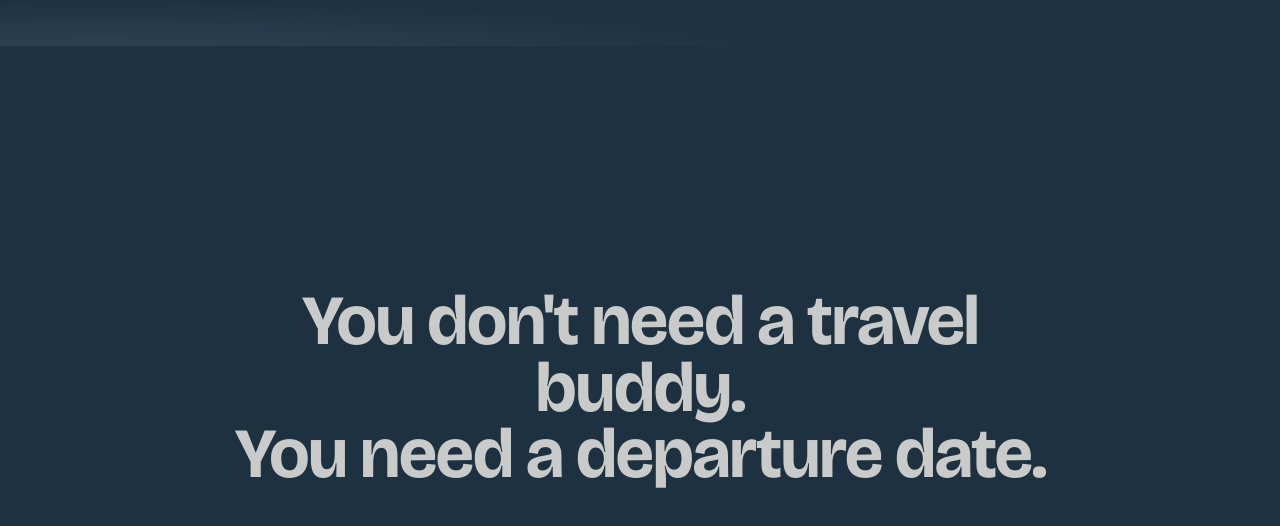
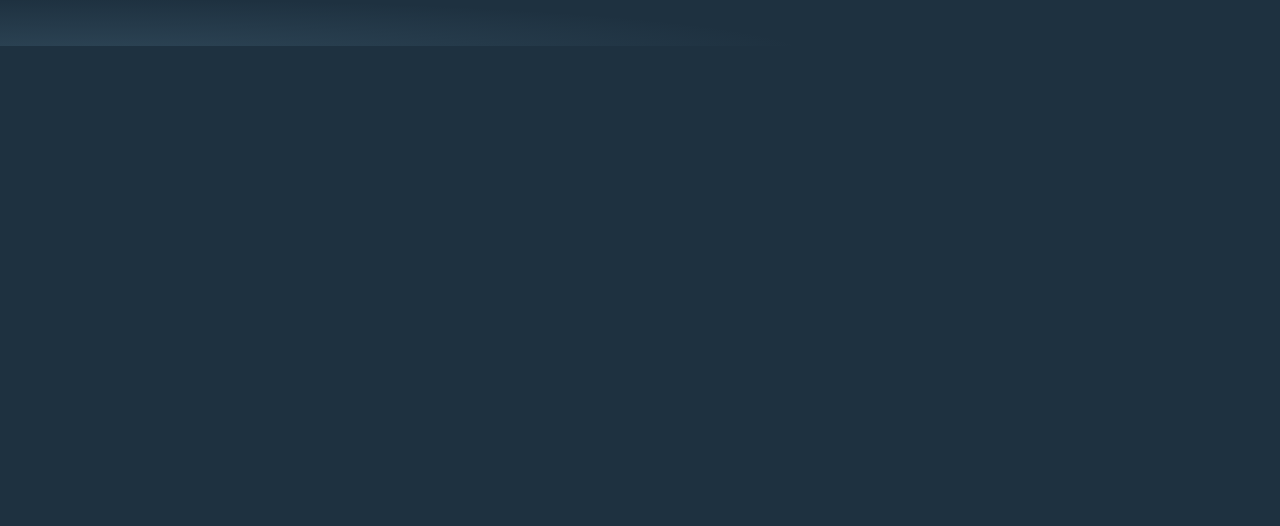
Before and after one commit to amal-prasad/udv-new, a Next.js app: page / in a window 1280 px wide. Shown: the part 7294-7820 px from the top of the page. Built offline with nearby package versions, Linux system fonts and the light colour scheme.

Commit message:
Remove overflow-x hidden from html and body to fix sticky positioning

```diff
--- a/app/globals.css
+++ b/app/globals.css
@@ -47,18 +47,17 @@ html {
   background-color: var(--color-paper);
   color: var(--color-ink);
   -webkit-font-smoothing: antialiased;
-  overflow-x: hidden;
-  /* Kills horizontal rubber-band AND the browser's swipe-back/forward page
-     nav gesture on mobile — a stray sideways drag was sliding the whole
-     page left instead of scrolling it. Vertical bounce (overscroll-behavior-y)
-     is untouched, Lenis already owns that axis. */
+  /* overscroll-behavior-x alone (no overflow-x here) kills horizontal
+     rubber-band AND the swipe-back/forward page nav gesture on mobile.
+     overflow-x:hidden on html/body forces overflow-y to compute as auto
+     (CSS spec: visible+non-visible pair resolves visible->auto), which
+     breaks every `position: sticky` section (TripTypes, StoryTeaser,
+     StrangerTrip, etc) — do not add it back here. */
   overscroll-behavior-x: none;
 }
 
 body {
   font-family: var(--font-sans);
-  overflow-x: hidden;
-  width: 100%;
 }
 
 ::selection {
```
